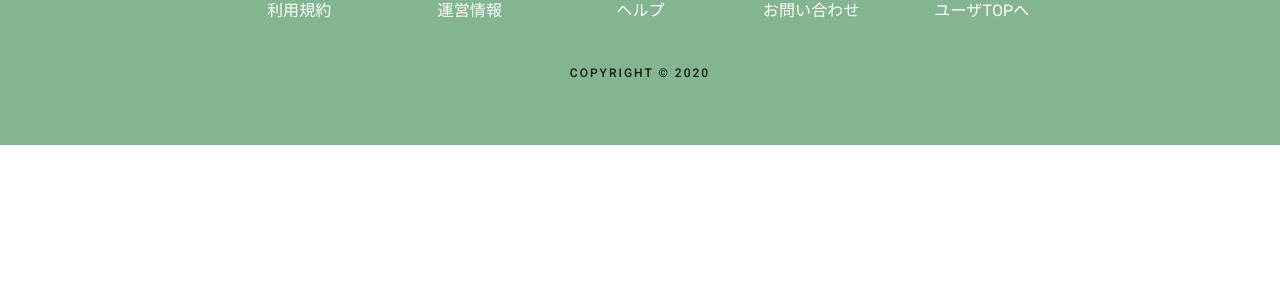
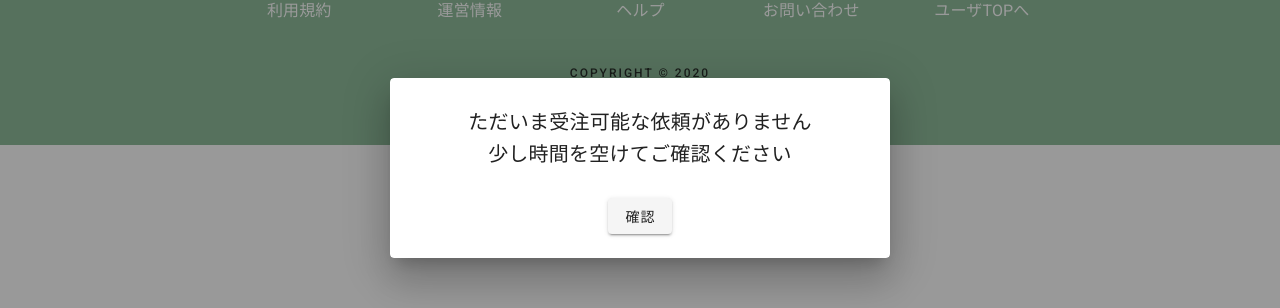
Before and after one commit to K-Fryxell/SmoLogi, a Vue app: page /part_request in a window 1280 px wide. Shown: the part 232-540 px from the top of the page. Built offline with nearby package versions, Linux system fonts and the light colour scheme; no server answers; the database is empty.

Commit message:
iwakura_add_noRequestModul_deleteHistoryModul

```diff
--- a/src/views/part/partMypage.vue
+++ b/src/views/part/partMypage.vue
@@ -112,8 +112,40 @@
                                 </v-card-text>
                             </v-card>
                         </v-card>
+                        <v-row class="ma-0 pa-0" justify="end" align="end">
+                            <v-col class="ma-0 pa-0" cols="2">
+                                <v-btn class="ma-0 pa-0" text @click="delete_history=true">
+                                    配達履歴の削除
+                                </v-btn>
+                            </v-col>
+                        </v-row>
                     </v-col>
                 </v-row>
+                <v-dialog persistent v-model="delete_history" width="500">
+                    <v-card>
+                        <v-row justify="center" class="pa-0 ma-0">
+                            <v-col cols="auto">
+                                <v-card-title>
+                                    本当に履歴を削除しますか
+                                </v-card-title>
+                                <v-row justify="center" class="pa-0 ma-0">
+                                    <v-col cols="auto">
+                                        <v-btn width="50" @click="delete_history=false">
+                                            いいえ
+                                        </v-btn>
+                                    </v-col>
+                                    <v-col cols="auto">
+                                        <!-- ここはfirebase処理 -->
+                                        <!-- 「はい」ボタン押下時、user側でuser_Deliveryモーダルをひらかせたい -->
+                                        <v-btn width="50">
+                                            はい
+                                        </v-btn>
+                                    </v-col>
+                                </v-row>
+                            </v-col>
+                        </v-row>
+                    </v-card>
+                </v-dialog>
             </v-layout>
         </v-container>
         <Footer/>
@@ -128,6 +160,8 @@ import chart from '@/components/Part/Top/PartChart'
 export default {
     data() {
         return {
+            //モーダル
+            delete_history: false,
             selectCar: '',
             message:"最近は週に３回ほど働けていますね。その調子で頑張っていきましょう！！",
             items: [
--- a/src/views/part/partRequest.vue
+++ b/src/views/part/partRequest.vue
@@ -53,6 +53,25 @@
                         </v-row>
                     </v-flex>
                 </v-row>
+                <v-dialog persistent v-model="no_request" width="500">
+                    <v-card>
+                        <v-row justify="center" class="pa-0 ma-0">
+                            <v-col cols="auto">
+                                <v-card-title class="text-center">
+                                    ただいま受注可能な依頼がありません<br>
+                                    少し時間を空けてご確認ください
+                                </v-card-title>
+                                <v-row justify="center" class="pa-0 ma-0">
+                                    <v-col cols="auto">
+                                        <v-btn width="50" to="/part_mypage" @click="no_request=false">
+                                            確認
+                                        </v-btn>
+                                    </v-col>
+                                </v-row>
+                            </v-col>
+                        </v-row>
+                    </v-card>
+                </v-dialog>
                 <!-- <partRequestdetails :items=items></partRequestdetails> -->
             </v-layout>
         </v-container>
@@ -66,6 +85,8 @@ import Footer from '@/components/Part/PartFooter'
 export default {
     data() {
         return {
+            //モーダル
+            no_request: true,
             x:window.innerWidth,
             y:window.innerHeight,
             size_card:200,
```
